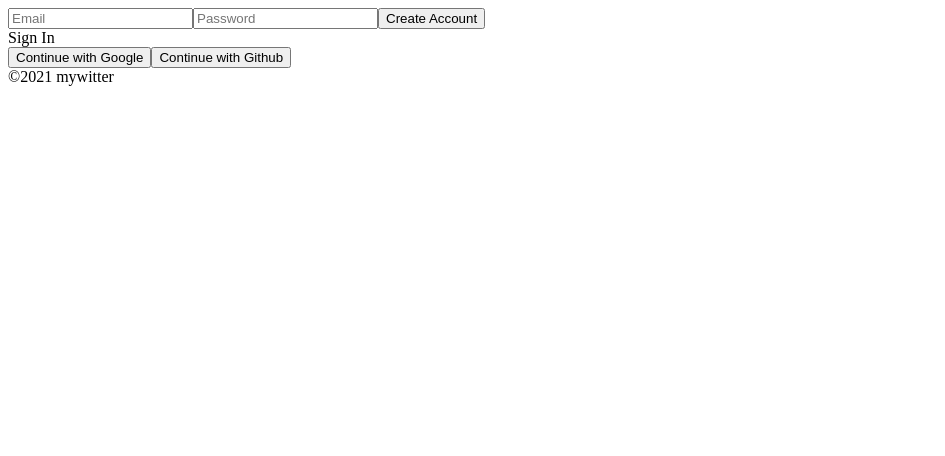
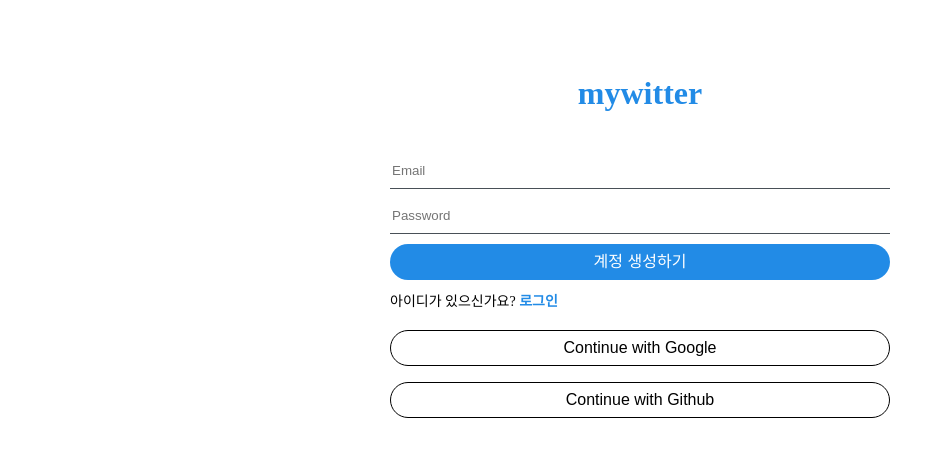
Before and after one commit to ingryong/mywitter, a React (Create React App) app: page / in a window 1280 px wide. Shown: the top 456 px of the page, without its empty margins (0-945 px from the left). Built offline with nearby package versions, Linux system fonts and the light colour scheme; no server answers.

Commit message:
style작업 / Auth, Home

```diff
--- a/package.json
+++ b/package.json
@@ -7,6 +7,7 @@
     "@testing-library/react": "^11.2.7",
     "@testing-library/user-event": "^12.8.3",
     "firebase": "^8.10.0",
+    "node-sass": "^6.0.1",
     "react": "^17.0.2",
     "react-dom": "^17.0.2",
     "react-router-dom": "^5.3.0",
--- /dev/null
+++ b/src/assets/css/Style.scss
@@ -0,0 +1,213 @@
+/* 에셋 정리 */
+
+// color
+$white: #fff;
+$black: black;
+$blue: #228be6;
+$gray: #495057;
+$pink: #f06595;
+
+// mweet card-container
+.Card-container {
+  width: 100%;
+  border: 1px solid #ccc;
+  border-radius: 6px;
+  margin: 10px 0px;
+
+  h4 {
+    margin-block-start: 10px;
+  }
+  form {
+    width: 98%;
+    margin: auto;
+    textarea {
+      width: 99%;
+      height: auto;
+      margin-top: 10px;
+    }
+    input {
+      border: none;
+      line-height: 1.4rem;
+    }
+  }
+
+  .padding {
+    padding: 2%;
+  }
+  .edit {
+    text-align: right;
+    button {
+      margin-left: 4px;
+    }
+  }
+}
+
+// button
+.Button {
+  display: inline-flex;
+  color: white;
+  height: 2.25rem;
+  padding-left: 1rem;
+  border-radius: 100px;
+  border: none;
+  cursor: pointer;
+  align-items: center;
+  background: $blue;
+  &:hover {
+    background: lighten($color: $blue, $amount: 10%);
+    transition: 0.5s;
+  }
+  //사이즈
+  &.large {
+    height: 3rem;
+    padding-left: 1rem;
+    font-size: 1.25rem;
+    line-height: 1.25rem;
+  }
+  &.medium {
+    height: 2.25rem;
+    padding-left: 1rem;
+    padding-right: 1rem;
+    font-size: 1rem;
+    line-height: 1rem;
+    align-items: center;
+  }
+  &.small {
+    height: 1.75rem;
+    font-size: 0.875rem;
+    line-height: 0.875rem;
+    padding-left: 1rem;
+    padding-right: 1rem;
+    align-items: center;
+  }
+  &.verysmall {
+    height: 1.5rem;
+    font-size: 0.72rem;
+    line-height: 1rem;
+    padding-left: 0.7rem;
+    padding-right: 0.7rem;
+    align-items: center;
+  }
+  @mixin button-color($color) {
+    background: $color;
+    &:hover {
+      background: lighten($color, 10%);
+    }
+    &:active {
+      background: darken($color, 10%);
+    }
+    &.outline {
+      color: $color;
+      background: none;
+      border: 1px solid $color;
+      &:hover {
+        background: $color;
+        color: white;
+      }
+    }
+  }
+  &.blue {
+    @include button-color($blue);
+  }
+  &.gray {
+    @include button-color($gray);
+  }
+  &.pink {
+    @include button-color($pink);
+  }
+  &.black {
+    @include button-color($black);
+  }
+  &.fullWidth {
+    width: 100%;
+    justify-content: center;
+    & + & {
+      margin-left: 0;
+      margin-top: 1rem;
+    }
+  }
+}
+
+/* html */
+body {
+  background-color: white;
+}
+
+/* App.js */
+.container {
+  max-width: 800px;
+  min-width: 360px;
+  margin: auto;
+}
+
+/* Auth.js, AuthForm.js */
+
+.Auth-container {
+  max-width: 500px;
+  padding: 3%;
+  margin: auto;
+  h4 {
+    text-align: center;
+    font-size: 2rem;
+    color: $blue;
+  }
+  form {
+    display: flex;
+    flex-direction: column;
+    margin: auto;
+
+    .input {
+      margin-bottom: 10px;
+      border: none;
+      border-bottom: 1px solid $gray;
+      line-height: 2rem;
+    }
+    .error {
+      color: red;
+    }
+  }
+  span {
+    font-size: 0.875rem;
+    display: block;
+    padding: 10px 0px;
+    strong {
+      color: $blue;
+    }
+  }
+  .social-login {
+    display: flex;
+    flex-direction: column;
+    padding-top: 10px;
+  }
+}
+
+/* Navigation.js */
+
+nav {
+  width: 100%;
+  height: 50px;
+  background: $blue;
+  position: fixed;
+  z-index: 100;
+  top: 0;
+  left: 0;
+  ul {
+    display: flex;
+    flex-direction: row;
+    justify-content: space-between;
+    max-width: 800px;
+    padding-inline-start: 10px;
+    padding-inline-end: 10px;
+    li {
+      list-style: none;
+      a {
+        text-decoration: none;
+        color: white;
+      }
+    }
+  }
+}
+.nav-blank {
+  width: 100%;
+  height: 50px;
+}
--- a/src/components/App.js
+++ b/src/components/App.js
@@ -1,6 +1,7 @@
 import React, { useEffect, useState } from 'react';
 import AppRouter from 'components/Router';
 import { authService } from 'fbase';
+import 'assets/css/Style.scss';
 
 function App() {
   const [init, setInit] = useState(false);
@@ -36,7 +37,7 @@ function App() {
   return (
     // init에 기본값으로 false를 넣어 확인중...을 보여주면서 useEffect의 처리를 통해 로그인 상태와 아닌 상태를 판별 후
     // src/components/Router.js 에 있는 설정대로 login페이지로, 아닐경우 '/'페이지 이동
-    <>
+    <div className="container">
       {init ? (
         <AppRouter
           refreshUser={refreshUser}
@@ -46,8 +47,7 @@ function App() {
       ) : (
         '확인중...'
       )}
-      <footer>&copy;{new Date().getFullYear()} mywitter</footer>
-    </>
+    </div>
   );
 }
 
--- a/src/components/AuthForm.js
+++ b/src/components/AuthForm.js
@@ -1,7 +1,6 @@
 import { authService } from 'fbase';
 import React from 'react';
 import { useState } from 'react/cjs/react.development';
-
 const AuthForm = () => {
   const [email, setEmail] = useState('');
   const [password, setPassword] = useState('');
@@ -36,6 +35,28 @@ const AuthForm = () => {
       console.log(data);
     } catch (error) {
       setError(error.message);
+      console.log(error);
+      if (error.code === 'auth/weak-password') {
+        return setError(
+          <>
+            <span className="error">6자 이상의 비밀번호를 입력해 주세요</span>
+          </>
+        );
+      } else if (error.code === 'auth/invalid-email') {
+        return setError(
+          <>
+            <span className="error">이메일 형식이 올바르지 않습니다.</span>
+          </>
+        );
+      } else if (error.code === 'auth/email-already-in-use') {
+        return setError(
+          <>
+            <span className="error">
+              해당 이메일 주소로 가입된 계정이 존재합니다.
+            </span>
+          </>
+        );
+      }
     }
   };
   // setNewAccount로 newAccount의 값을 true와 false로 토글시켜 form의 submit과 해당 이벤트의 값을 변화시킴
@@ -45,6 +66,7 @@ const AuthForm = () => {
     <>
       <form onSubmit={onSubmit}>
         <input
+          className="input"
           name="email"
           type="email"
           placeholder="Email"
@@ -53,6 +75,7 @@ const AuthForm = () => {
           onChange={onChange}
         />
         <input
+          className="input"
           name="password"
           type="password"
           placeholder="Password"
@@ -60,11 +83,23 @@ const AuthForm = () => {
           value={password}
           onChange={onChange}
         />
-        <input type="submit" value={newAccount ? 'Create Account' : 'Log In'} />
+        <input
+          className="Button medium fullWidth"
+          type="submit"
+          value={newAccount ? '계정 생성하기' : '로그인'}
+        />
         <div>{error}</div>
       </form>
       <span onClick={toggleAccount}>
-        {newAccount ? 'Sign In' : 'Create Account'}
+        {newAccount ? (
+          <>
+            아이디가 있으신가요? <strong>로그인</strong>
+          </>
+        ) : (
+          <>
+            계정이 없으신가요? <strong>회원가입</strong>
+          </>
+        )}
       </span>
     </>
   );
--- a/src/components/Mweet.js
+++ b/src/components/Mweet.js
@@ -34,9 +34,9 @@ const Mweet = ({ mweetObj, isOwner }) => {
       {editing ? (
         <>
           {isOwner && (
-            <>
+            <div className="Card-container">
               <form onSubmit={onSubmit}>
-                <input
+                <textarea
                   type="text"
                   placeholder="Edit your mweet"
                   value={newMweet}
@@ -46,22 +46,40 @@ const Mweet = ({ mweetObj, isOwner }) => {
                 <input type="submit" value="Update Mweet" />
               </form>
               <button onClick={tolggleEditing}>Cancel</button>{' '}
-            </>
+            </div>
           )}
         </>
       ) : (
-        <>
-          <h4>{mweetObj.text}</h4>
-          {mweetObj.attachmentUrl && (
-            <img src={mweetObj.attachmentUrl} width="100px" />
-          )}
-          {isOwner && (
+        <div className="Card-container">
+          <div className="padding">
+            <div className="edit">
+              {isOwner && (
+                <>
+                  <button
+                    className="Button verysmall gray outline"
+                    onClick={tolggleEditing}
+                  >
+                    수정
+                  </button>
+                  <button
+                    className="Button verysmall pink outline"
+                    onClick={onDeleteClick}
+                  >
+                    삭제
+                  </button>
+                </>
+              )}
+            </div>
+            <h4>{mweetObj.text}</h4>
+            {mweetObj.attachmentUrl && (
+              <img src={mweetObj.attachmentUrl} width="100px" />
+            )}
             <>
-              <button onClick={onDeleteClick}>Delete Mweet</button>
-              <button onClick={tolggleEditing}>Edit Mweet</button>
+              <span>{mweetObj.creatorName} </span>
+              <span> {mweetObj.createdAt}</span>
             </>
-          )}
-        </>
+          </div>
+        </div>
       )}
     </div>
   );
--- a/src/components/MweetFactory.js
+++ b/src/components/MweetFactory.js
@@ -1,6 +1,7 @@
 import { dbService, storageService } from 'fbase';
 import React from 'react';
 import { useState } from 'react/cjs/react.development';
+
 import { v4 as uuidv4 } from 'uuid';
 
 const MweetFactory = ({ userObj }) => {
@@ -25,6 +26,8 @@ const MweetFactory = ({ userObj }) => {
       text: mweet, // 아래 input의 value={mweet}의 값을 가져와 삽입
       createdAt: Date.now(),
       creatorId: userObj.uid,
+      creatorEmail: userObj.email,
+      creatorName: userObj.displayName,
       attachmentUrl,
     };
     await dbService.collection('mweets').add(mweetObj);
--- a/src/components/Navigation.js
+++ b/src/components/Navigation.js
@@ -1,16 +1,19 @@
 import React from 'react';
 import { Link } from 'react-router-dom';
 const Navigation = ({ userObj }) => (
+  <>
     <nav>
       <ul>
         <li>
-        <Link to="/">Home</Link>
+          <Link to="/">mywitter</Link>
         </li>
         <li>
           <Link to="/profile">{userObj.displayName}의 Profile</Link>
         </li>
       </ul>
     </nav>
+    <div className="nav-blank"></div>
+  </>
 );
 
 export default Navigation;
--- a/src/routes/Auth.js
+++ b/src/routes/Auth.js
@@ -26,13 +26,22 @@ const Auth = () => {
   };
 
   return (
-    <div>
+    <div className="Auth-container">
+      <h4>mywitter</h4>
       <AuthForm />
-      <div>
-        <button onClick={onSocialClick} name="google">
+      <div className="social-login">
+        <button
+          className="Button black outline medium fullWidth"
+          onClick={onSocialClick}
+          name="google"
+        >
           Continue with Google
         </button>
-        <button onClick={onSocialClick} name="github">
+        <button
+          className="Button black outline medium fullWidth"
+          onClick={onSocialClick}
+          name="github"
+        >
           Continue with Github
         </button>
       </div>
```
Also changed, not shown: 1 other file (tests, documents, lock files or other folders). Lines whose indentation alone changed are shown as unchanged.
